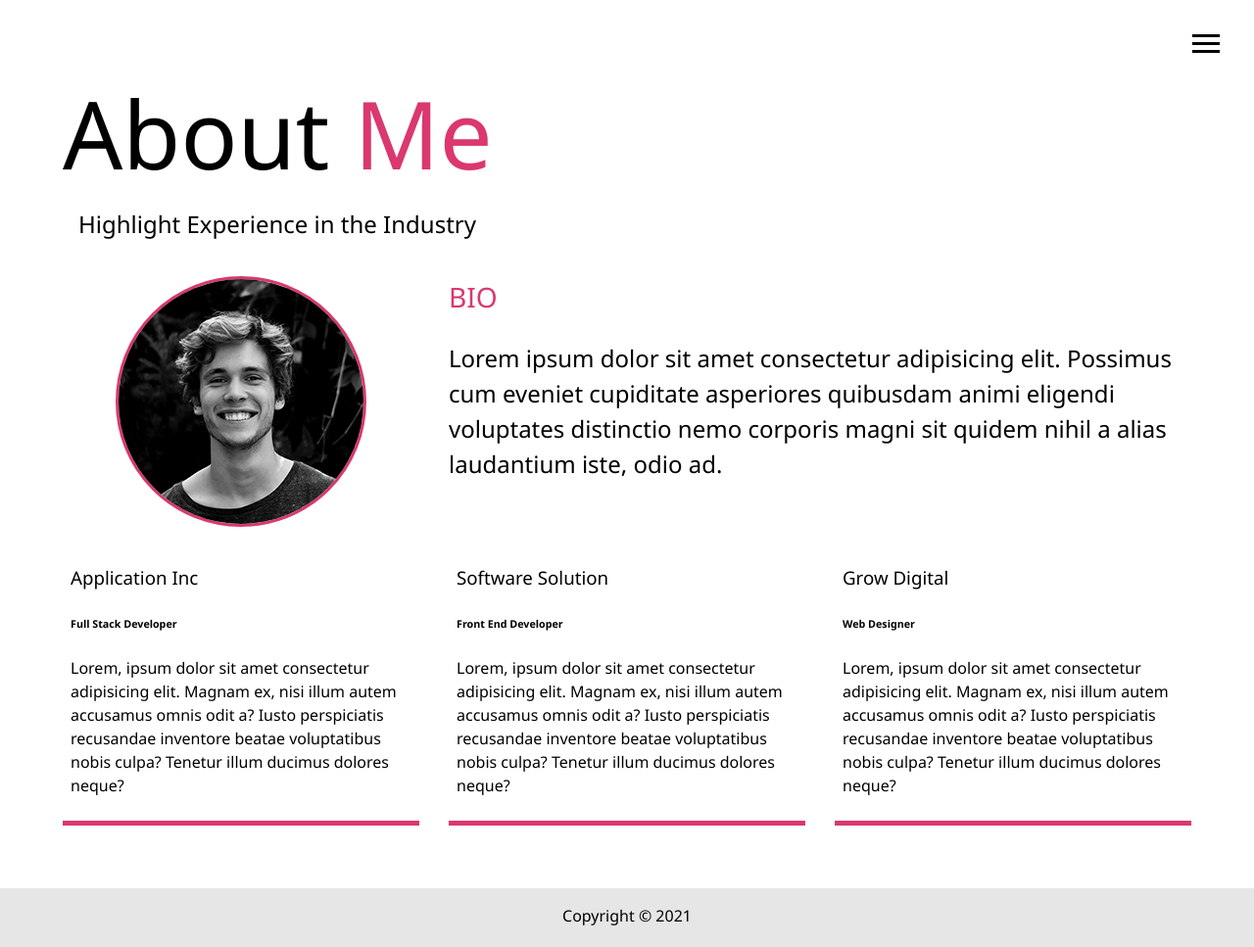
After one commit to jaywongkot/modern-portfolio, a Django app: template templates/about_before_extend.html in a window 1280 px wide. The commit adds this page. Shown: the whole page at 98% size. Run offline with Django 3.2, Linux system fonts and the light colour scheme; the template is opened without the code that fills it, so the values that code supplies are empty; some libraries are stand-ins or nearby versions.

Commit message:
Add home_before_extend.html, about_before_extend.html and contact_extend_extend.html

```diff
--- /dev/null
+++ b/templates/about_before_extend.html
@@ -0,0 +1,100 @@
+{% load static %}
+
+<!DOCTYPE html>
+<html lang="en">
+  <head>
+    <meta charset="UTF-8" />
+    <meta name="viewport" content="width=device-width, initial-scale=1.0" />
+    <meta http-equiv="X-UA-Compatible" content="ie=edge" />
+    <link
+      rel="stylesheet"
+      href="https://use.fontawesome.com/releases/v5.2.0/css/all.css"
+      integrity="sha384-hWVjflwFxL6sNzntih27bfxkr27PmbbK/iSvJ+a4+0owXq79v+lsFkW54bOGbiDQ"
+      crossorigin="anonymous"
+    />
+    <link rel="stylesheet" href="{% static 'css/main.css' %}" />
+
+    <title>Welcome To My Portfolio</title>
+  </head>
+
+  <body>
+    <header>
+      <div class="menu-btn">
+        <div class="btn-line"></div>
+        <div class="btn-line"></div>
+        <div class="btn-line"></div>
+      </div>
+
+      <nav class="menu">
+        <div class="menu-branding">
+          <div class="portrait"></div>
+        </div>
+        <ul class="menu-nav">
+          <li class="nav-item">
+            <a href="{% url 'home' %}" class="nav-link"> Home </a>
+          </li>
+          <li class="nav-item current">
+            <a href="{% url 'about' %}" class="nav-link"> About Me </a>
+          </li>
+          <li class="nav-item">
+            <a href="{% url 'contact' %}" class="nav-link"> How To Reach Me </a>
+          </li>
+        </ul>
+      </nav>
+    </header>
+
+    <main id="about">
+      <h1 class="lg-heading">About <span class="text-secondary">Me</span></h1>
+      <h2 class="sm-heading">Highlight Experience in the Industry</h2>
+      <div class="about-info">
+        <img src="../static/img/portrait.jpg" alt="John Does" class="bio-image" />
+
+        <div class="bio">
+          <h3 class="text-secondary">BIO</h3>
+          <p>
+            Lorem ipsum dolor sit amet consectetur adipisicing elit. Possimus cum
+            eveniet cupiditate asperiores quibusdam animi eligendi voluptates
+            distinctio nemo corporis magni sit quidem nihil a alias laudantium iste,
+            odio ad.
+          </p>
+        </div>
+
+        <div class="job job-1">
+          <h3>Application Inc</h3>
+          <h6>Full Stack Developer</h6>
+          <p>
+            Lorem, ipsum dolor sit amet consectetur adipisicing elit. Magnam ex,
+            nisi illum autem accusamus omnis odit a? Iusto perspiciatis recusandae
+            inventore beatae voluptatibus nobis culpa? Tenetur illum ducimus dolores
+            neque?
+          </p>
+        </div>
+
+        <div class="job job-2">
+          <h3>Software Solution</h3>
+          <h6>Front End Developer</h6>
+          <p>
+            Lorem, ipsum dolor sit amet consectetur adipisicing elit. Magnam ex,
+            nisi illum autem accusamus omnis odit a? Iusto perspiciatis recusandae
+            inventore beatae voluptatibus nobis culpa? Tenetur illum ducimus dolores
+            neque?
+          </p>
+        </div>
+
+        <div class="job job-3">
+          <h3>Grow Digital</h3>
+          <h6>Web Designer</h6>
+          <p>
+            Lorem, ipsum dolor sit amet consectetur adipisicing elit. Magnam ex,
+            nisi illum autem accusamus omnis odit a? Iusto perspiciatis recusandae
+            inventore beatae voluptatibus nobis culpa? Tenetur illum ducimus dolores
+            neque?
+          </p>
+        </div>
+      </div>
+    </main>
+
+    <footer id="main-footer">Copyright &copy; 2021</footer>
+    <script src="{% static 'js/main.js'%}"></script>
+  </body>
+</html>
--- a/templates/base.html
+++ b/templates/base.html
@@ -35,6 +35,7 @@
           <div class="portrait"></div>
         </div>
         <ul class="menu-nav">
+          <!-- Highlight current page in navbar -->
           {% with url_name=request.resolver_match.url_name %}
           <li class="nav-item {% if url_name == 'home' %} current {% endif %}">
             <a href="{% url 'home' %}" class="nav-link"> Home </a>
```
Also changed, not shown: pages/views.py (+6 -3 lines), templates/about.html (+28 -18 lines), templates/contact_before_extend.html (added, +69 -0 lines), templates/home_before_extend.html (added, +67 -0 lines), 2 other files.
